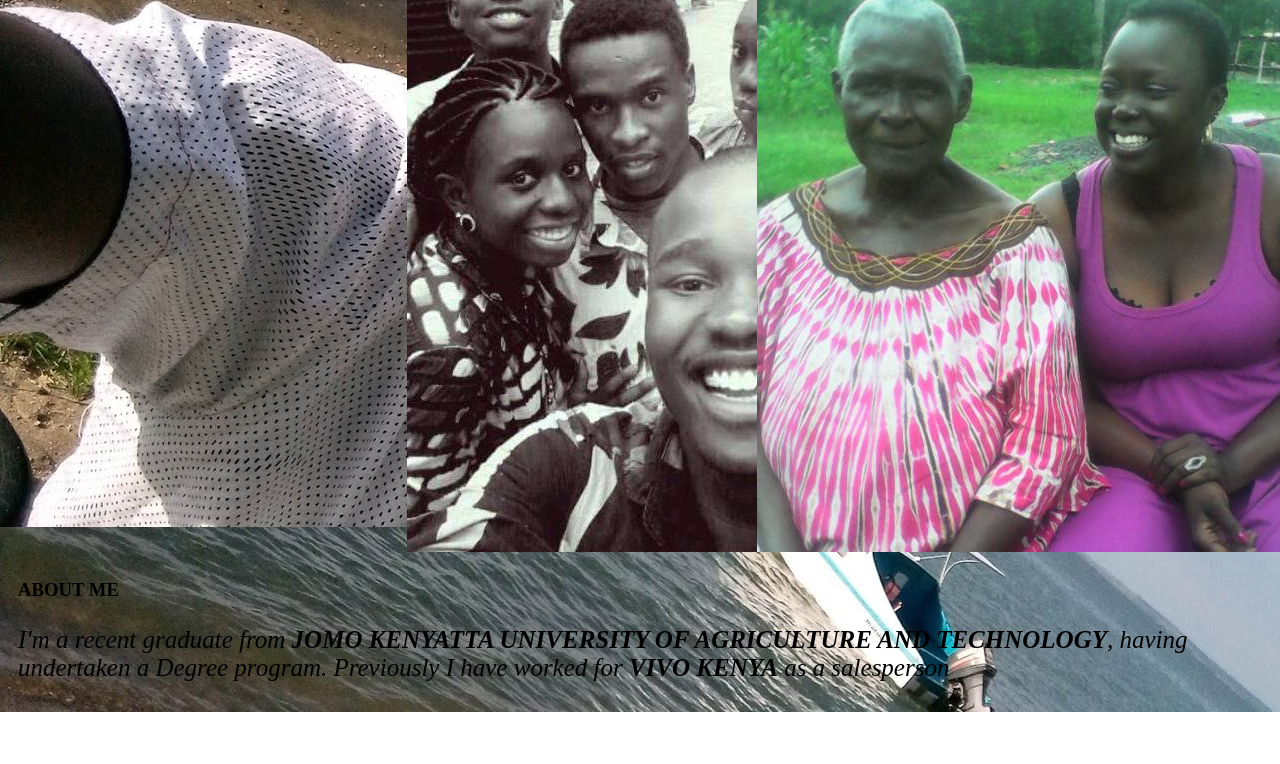
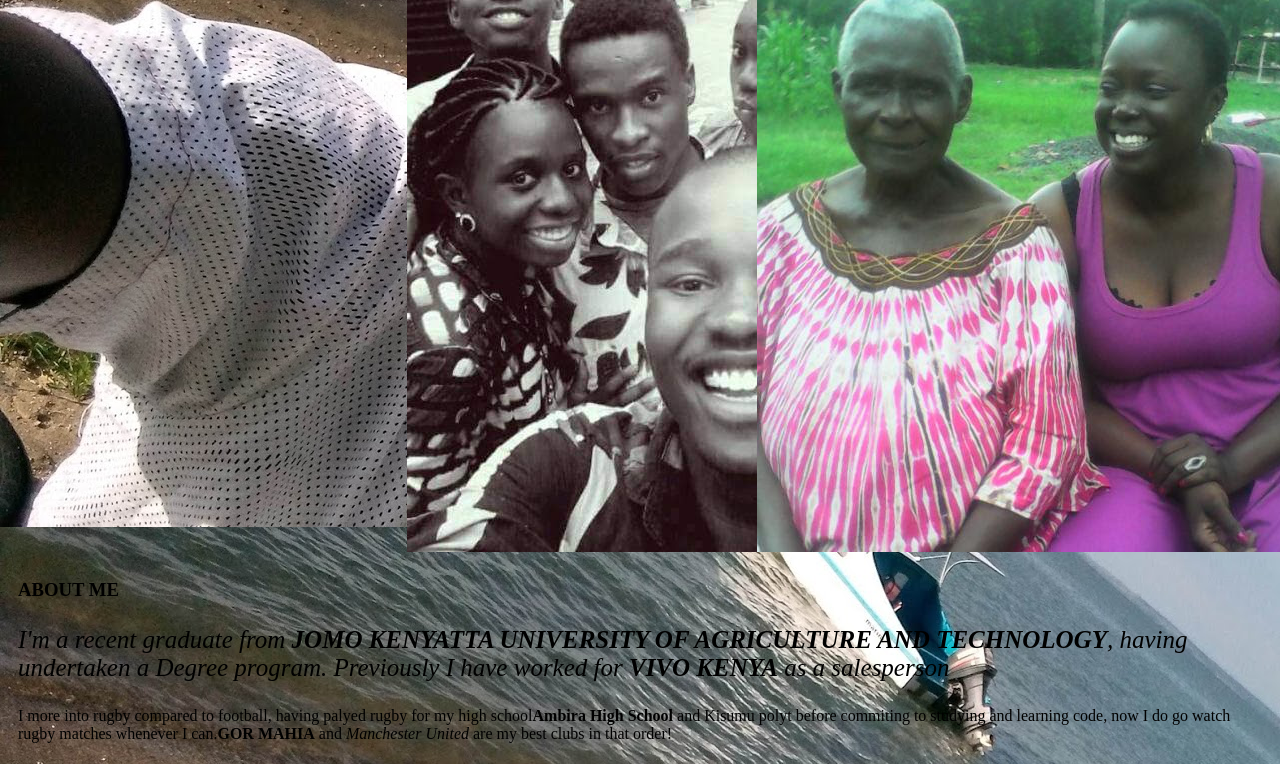
Before and after one commit to OlooJulius/portfolio_project, a plain HTML site: page index.html in a window 1280 px wide. Shown: the part 405-1169 px from the top of the page. Before the commit the page ends 1117 px from the top, so only its background shows below. Drawn offline with Linux system fonts and the light colour scheme.

Commit message:
it will add text to p element

```diff
--- a/index.html
+++ b/index.html
@@ -45,7 +45,8 @@
                I'm a recent graduate from <strong>JOMO KENYATTA UNIVERSITY OF AGRICULTURE AND TECHNOLOGY</strong>, having undertaken a <em>Degree program</em>.
              Previously I have worked for <strong>VIVO KENYA</strong> as a salesperson </P>
              <p id="nector">
-
+                I more into rugby compared to football, having palyed rugby for my high school<strong>Ambira High School</strong> and Kisumu polyt before commiting to studying and learning code, now
+                I do go watch rugby matches whenever I can.<strong>GOR MAHIA</strong> and <em>Manchester United</em> are my best clubs in that order!
              </p>
         </header>
         </div>
```
